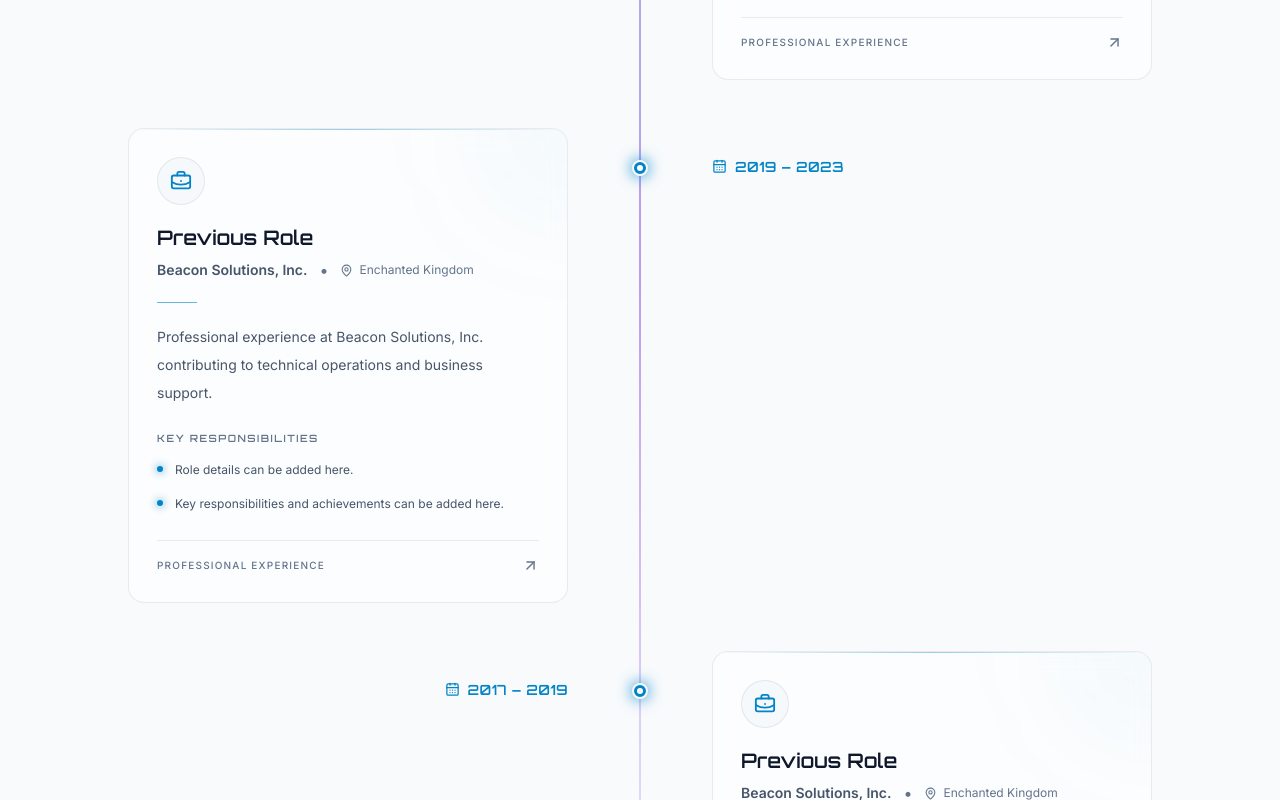
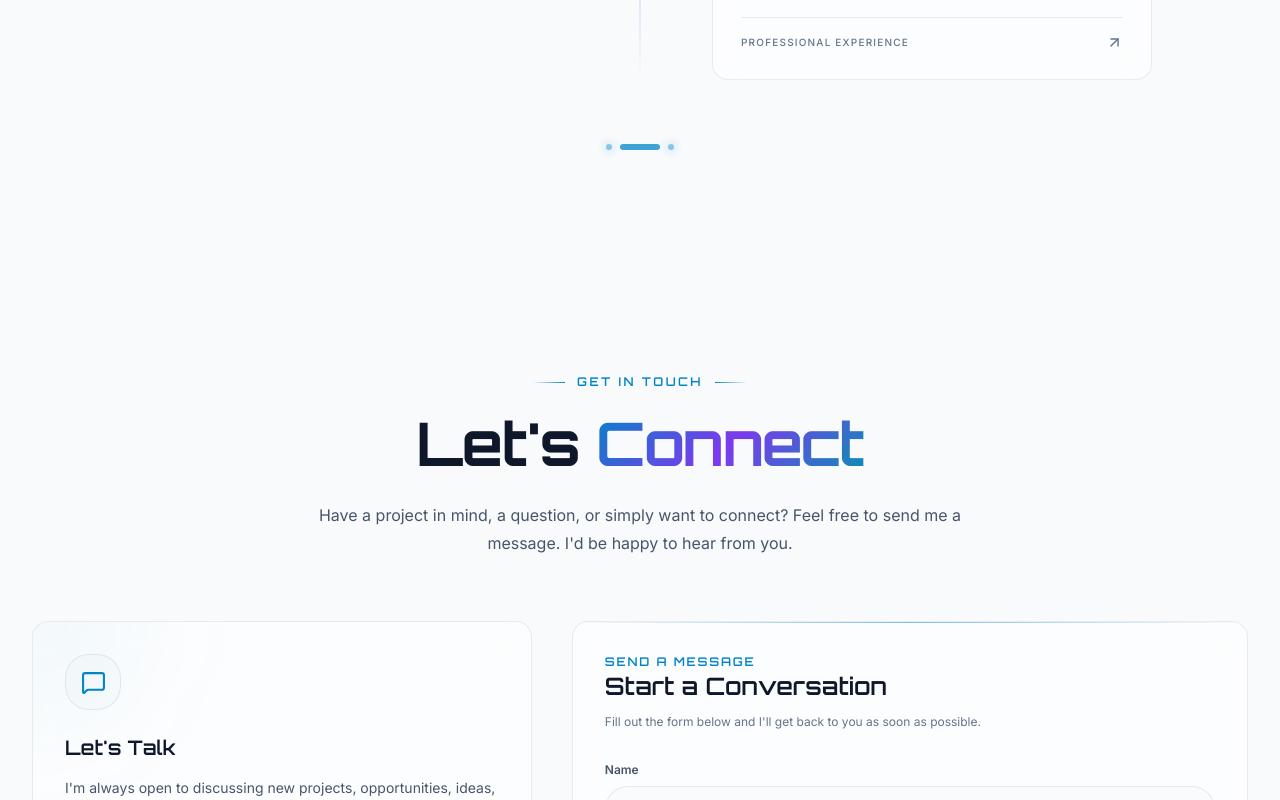
Before and after one commit to D4rz101723/personal-portfolio, a React (Vite) app: page / in a window 1280 px wide. Shown: the part 6680-7480 px from the top of the page. Built offline with nearby package versions, Linux system fonts and the light colour scheme.

Commit message:
Update experience

```diff
--- a/src/components/sections/Experience.jsx
+++ b/src/components/sections/Experience.jsx
@@ -24,32 +24,32 @@ function Experience() {
         "Providing technical assistance to minimize downtime and ensure smooth business operations.",
       ],
     },
-    {
-      period: "2019 – 2023",
-      role: "Previous Role",
-      company: "Beacon Solutions, Inc.",
-      location: "Enchanted Kingdom",
-      current: false,
-      description:
-        "Professional experience at Beacon Solutions, Inc. contributing to technical operations and business support.",
-      responsibilities: [
-        "Role details can be added here.",
-        "Key responsibilities and achievements can be added here.",
-      ],
-    },
-    {
-      period: "2017 – 2019",
-      role: "Previous Role",
-      company: "Beacon Solutions, Inc.",
-      location: "Enchanted Kingdom",
-      current: false,
-      description:
-        "Professional experience at Beacon Solutions, Inc. supporting business and technical operations.",
-      responsibilities: [
-        "Role details can be added here.",
-        "Key responsibilities and achievements can be added here.",
-      ],
-    },
+    // {
+    //   period: "2019 – 2023",
+    //   role: "Previous Role",
+    //   company: "Beacon Solutions, Inc.",
+    //   location: "Enchanted Kingdom",
+    //   current: false,
+    //   description:
+    //     "Professional experience at Beacon Solutions, Inc. contributing to technical operations and business support.",
+    //   responsibilities: [
+    //     "Role details can be added here.",
+    //     "Key responsibilities and achievements can be added here.",
+    //   ],
+    // },
+    // {
+    //   period: "2017 – 2019",
+    //   role: "Previous Role",
+    //   company: "Beacon Solutions, Inc.",
+    //   location: "Enchanted Kingdom",
+    //   current: false,
+    //   description:
+    //     "Professional experience at Beacon Solutions, Inc. supporting business and technical operations.",
+    //   responsibilities: [
+    //     "Role details can be added here.",
+    //     "Key responsibilities and achievements can be added here.",
+    //   ],
+    // },
   ];
 
   return (
```
